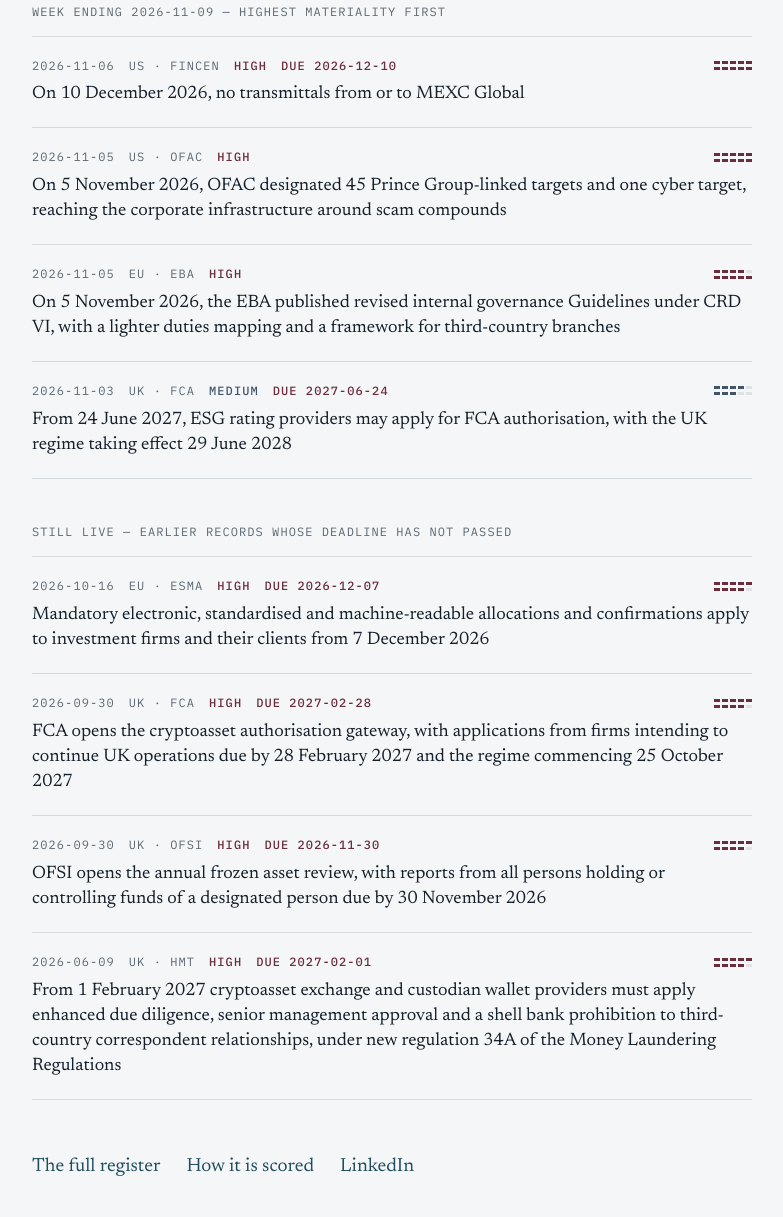
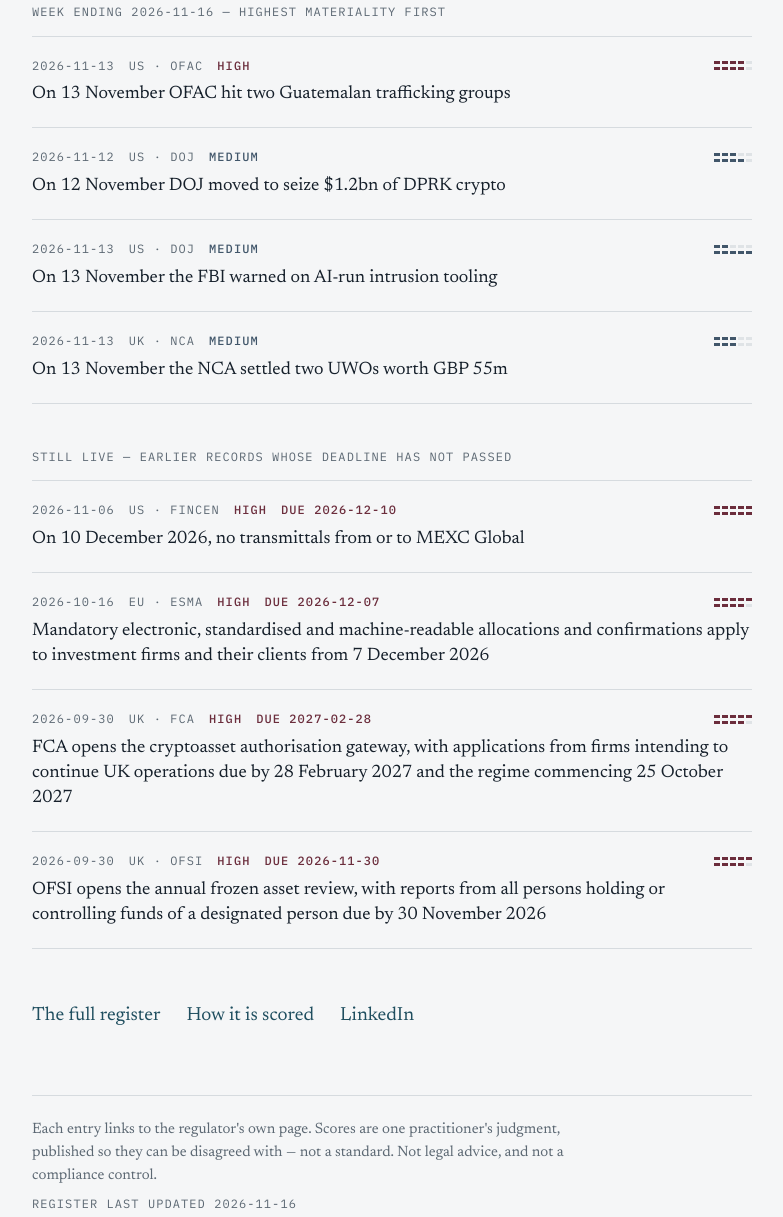
Before and after one commit to eunicerosado/regulatory-horizon-register, a plain HTML site: page index.html in a window 1280 px wide. Shown: the part 507-1724 px from the top of the page, without its empty margins (248-1031 px from the left). Drawn offline with Linux system fonts and the light colour scheme.

Commit message:
Refresh generated output (2026-11-19)

```diff
--- a/index.html
+++ b/index.html
@@ -98,10 +98,70 @@ a:focus-visible,.entry:focus-visible{outline:2px solid var(--link); outline-offs
   at a global bank. Built only from primary sources, scored on a published
   rubric, so the judgment can be argued with.</p>
 
-  <h2 class="mono">Week ending 2026-11-09 — highest materiality first</h2>
+  <h2 class="mono">Week ending 2026-11-16 — highest materiality first</h2>
+  <div class="entries">
+      <a class="entry" href="https://home.treasury.gov/news/press-releases/sb0689/"
+         style="--d:0.00s" rel="noopener">
+        <span class="meta mono">
+          <span>2026-11-13</span>
+          <span>US · OFAC</span>
+          <span class="band high">High</span>
+
+          <span class="gauge high" role="img" aria-label="Actionability 4 of 5, reach 4 of 5">
+            <span class="g"><i class="on"></i><i class="on"></i><i class="on"></i><i class="on"></i><i class=""></i></span>
+            <span class="g"><i class="on"></i><i class="on"></i><i class="on"></i><i class="on"></i><i class=""></i></span>
+          </span>
+        </span>
+        <span class="title">On 13 November OFAC hit two Guatemalan trafficking groups</span>
+      </a>
+      <a class="entry" href="https://www.justice.gov/opa/pr/justice-department-announces-actions-disrupt-north-koreas-massive-theft-cryptocurrency"
+         style="--d:0.04s" rel="noopener">
+        <span class="meta mono">
+          <span>2026-11-12</span>
+          <span>US · DOJ</span>
+          <span class="band med">Medium</span>
+
+          <span class="gauge med" role="img" aria-label="Actionability 3 of 5, reach 4 of 5">
+            <span class="g"><i class="on"></i><i class="on"></i><i class="on"></i><i class=""></i><i class=""></i></span>
+            <span class="g"><i class="on"></i><i class="on"></i><i class="on"></i><i class="on"></i><i class=""></i></span>
+          </span>
+        </span>
+        <span class="title">On 12 November DOJ moved to seize $1.2bn of DPRK crypto</span>
+      </a>
+      <a class="entry" href="https://www.ic3.gov/CSA/2026/261113.pdf"
+         style="--d:0.08s" rel="noopener">
+        <span class="meta mono">
+          <span>2026-11-13</span>
+          <span>US · DOJ</span>
+          <span class="band med">Medium</span>
+
+          <span class="gauge med" role="img" aria-label="Actionability 2 of 5, reach 5 of 5">
+            <span class="g"><i class="on"></i><i class="on"></i><i class=""></i><i class=""></i><i class=""></i></span>
+            <span class="g"><i class="on"></i><i class="on"></i><i class="on"></i><i class="on"></i><i class="on"></i></span>
+          </span>
+        </span>
+        <span class="title">On 13 November the FBI warned on AI-run intrusion tooling</span>
+      </a>
+      <a class="entry" href="https://www.nationalcrimeagency.gov.uk/news/two-more-suspected-international-money-launderers-lose-55m-to-the-nca"
+         style="--d:0.12s" rel="noopener">
+        <span class="meta mono">
+          <span>2026-11-13</span>
+          <span>UK · NCA</span>
+          <span class="band med">Medium</span>
+
+          <span class="gauge med" role="img" aria-label="Actionability 3 of 5, reach 3 of 5">
+            <span class="g"><i class="on"></i><i class="on"></i><i class="on"></i><i class=""></i><i class=""></i></span>
+            <span class="g"><i class="on"></i><i class="on"></i><i class="on"></i><i class=""></i><i class=""></i></span>
+          </span>
+        </span>
+        <span class="title">On 13 November the NCA settled two UWOs worth GBP 55m</span>
+      </a>
+  </div>
+
+  <h2 class="mono">Still live — earlier records whose deadline has not passed</h2>
   <div class="entries">
       <a class="entry" href="https://www.fincen.gov/news/news-releases/operation-economic-outcast-severs-mexc-globals-access-us-financial-system"
-         style="--d:0.00s" rel="noopener">
+         style="--d:0.16s" rel="noopener">
         <span class="meta mono">
           <span>2026-11-06</span>
           <span>US · FinCEN</span>
@@ -115,55 +175,8 @@ a:focus-visible,.entry:focus-visible{outline:2px solid var(--link); outline-offs
         </span>
         <span class="title">On 10 December 2026, no transmittals from or to MEXC Global</span>
       </a>
-      <a class="entry" href="https://home.treasury.gov/news/press-releases/sb0683"
-         style="--d:0.04s" rel="noopener">
-        <span class="meta mono">
-          <span>2026-11-05</span>
-          <span>US · OFAC</span>
-          <span class="band high">High</span>
-
-          <span class="gauge high" role="img" aria-label="Actionability 5 of 5, reach 5 of 5">
-            <span class="g"><i class="on"></i><i class="on"></i><i class="on"></i><i class="on"></i><i class="on"></i></span>
-            <span class="g"><i class="on"></i><i class="on"></i><i class="on"></i><i class="on"></i><i class="on"></i></span>
-          </span>
-        </span>
-        <span class="title">On 5 November 2026, OFAC designated 45 Prince Group-linked targets and one cyber target, reaching the corporate infrastructure around scam compounds</span>
-      </a>
-      <a class="entry" href="https://www.eba.europa.eu/publications-and-media/press-releases/eba-publishes-revised-guidelines-internal-governance-delivering-greater-proportionality-and"
-         style="--d:0.08s" rel="noopener">
-        <span class="meta mono">
-          <span>2026-11-05</span>
-          <span>EU · EBA</span>
-          <span class="band high">High</span>
-
-          <span class="gauge high" role="img" aria-label="Actionability 4 of 5, reach 5 of 5">
-            <span class="g"><i class="on"></i><i class="on"></i><i class="on"></i><i class="on"></i><i class=""></i></span>
-            <span class="g"><i class="on"></i><i class="on"></i><i class="on"></i><i class="on"></i><i class="on"></i></span>
-          </span>
-        </span>
-        <span class="title">On 5 November 2026, the EBA published revised internal governance Guidelines under CRD VI, with a lighter duties mapping and a framework for third-country branches</span>
-      </a>
-      <a class="entry" href="https://www.fca.org.uk/news/press-releases/new-fca-rules-bring-esg-rating-providers-uk-regulation-first-time"
-         style="--d:0.12s" rel="noopener">
-        <span class="meta mono">
-          <span>2026-11-03</span>
-          <span>UK · FCA</span>
-          <span class="band med">Medium</span>
-          <span class="due">due 2027-06-24</span>
-
-          <span class="gauge med" role="img" aria-label="Actionability 4 of 5, reach 3 of 5">
-            <span class="g"><i class="on"></i><i class="on"></i><i class="on"></i><i class="on"></i><i class=""></i></span>
-            <span class="g"><i class="on"></i><i class="on"></i><i class="on"></i><i class=""></i><i class=""></i></span>
-          </span>
-        </span>
-        <span class="title">From 24 June 2027, ESG rating providers may apply for FCA authorisation, with the UK regime taking effect 29 June 2028</span>
-      </a>
-  </div>
-
-  <h2 class="mono">Still live — earlier records whose deadline has not passed</h2>
-  <div class="entries">
       <a class="entry" href="https://www.esma.europa.eu/press-news/esma-news/one-year-go-t1-settlement-regulatory-framework-complete-now-lets-make-it"
-         style="--d:0.16s" rel="noopener">
+         style="--d:0.20s" rel="noopener">
         <span class="meta mono">
           <span>2026-10-16</span>
           <span>EU · ESMA</span>
@@ -178,7 +191,7 @@ a:focus-visible,.entry:focus-visible{outline:2px solid var(--link); outline-offs
         <span class="title">Mandatory electronic, standardised and machine-readable allocations and confirmations apply to investment firms and their clients from 7 December 2026</span>
       </a>
       <a class="entry" href="https://www.fca.org.uk/news/press-releases/fca-opens-gateway-regulated-crypto"
-         style="--d:0.20s" rel="noopener">
+         style="--d:0.24s" rel="noopener">
         <span class="meta mono">
           <span>2026-09-30</span>
           <span>UK · FCA</span>
@@ -193,7 +206,7 @@ a:focus-visible,.entry:focus-visible{outline:2px solid var(--link); outline-offs
         <span class="title">FCA opens the cryptoasset authorisation gateway, with applications from firms intending to continue UK operations due by 28 February 2027 and the regime commencing 25 October 2027</span>
       </a>
       <a class="entry" href="https://www.gov.uk/government/publications/annual-frozen-asset-review-and-reporting-form"
-         style="--d:0.24s" rel="noopener">
+         style="--d:0.28s" rel="noopener">
         <span class="meta mono">
           <span>2026-09-30</span>
           <span>UK · OFSI</span>
@@ -207,21 +220,6 @@ a:focus-visible,.entry:focus-visible{outline:2px solid var(--link); outline-offs
         </span>
         <span class="title">OFSI opens the annual frozen asset review, with reports from all persons holding or controlling funds of a designated person due by 30 November 2026</span>
       </a>
-      <a class="entry" href="https://www.legislation.gov.uk/uksi/2026/621/made"
-         style="--d:0.28s" rel="noopener">
-        <span class="meta mono">
-          <span>2026-06-09</span>
-          <span>UK · HMT</span>
-          <span class="band high">High</span>
-          <span class="due">due 2027-02-01</span>
-
-          <span class="gauge high" role="img" aria-label="Actionability 5 of 5, reach 4 of 5">
-            <span class="g"><i class="on"></i><i class="on"></i><i class="on"></i><i class="on"></i><i class="on"></i></span>
-            <span class="g"><i class="on"></i><i class="on"></i><i class="on"></i><i class="on"></i><i class=""></i></span>
-          </span>
-        </span>
-        <span class="title">From 1 February 2027 cryptoasset exchange and custodian wallet providers must apply enhanced due diligence, senior management approval and a shell bank prohibition to third-country correspondent relationships, under new regulation 34A of the Money Laundering Regulations</span>
-      </a>
   </div>
 
   <ul class="links">
@@ -234,7 +232,7 @@ a:focus-visible,.entry:focus-visible{outline:2px solid var(--link); outline-offs
     <p>Each entry links to the regulator's own page. Scores are one
     practitioner's judgment, published so they can be disagreed with — not a
     standard. Not legal advice, and not a compliance control.</p>
-    <p class="mono">Register last updated 2026-11-09</p>
+    <p class="mono">Register last updated 2026-11-16</p>
   </footer>
 
 </div>
```
Also changed, not shown: 4 other files.
